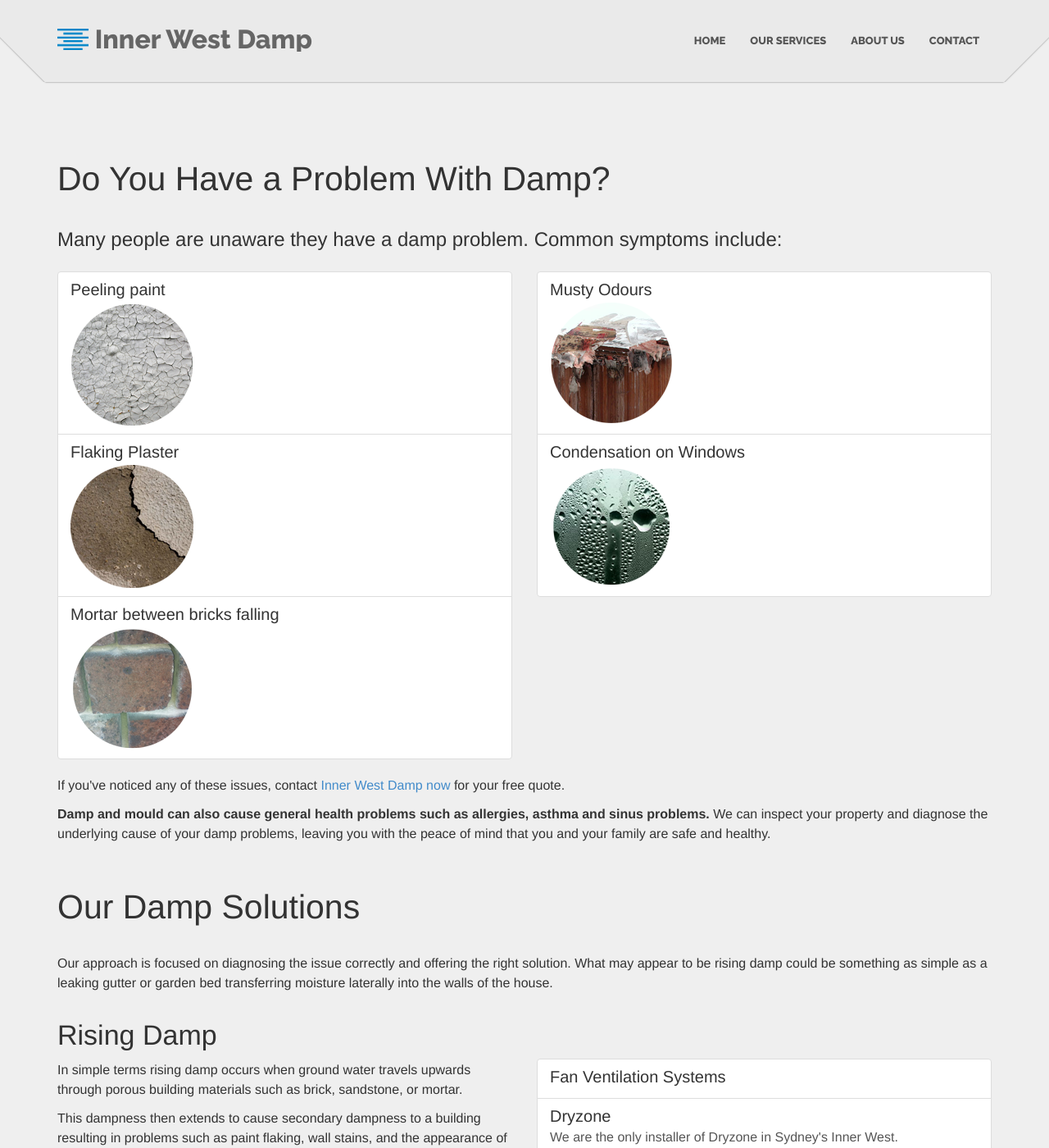
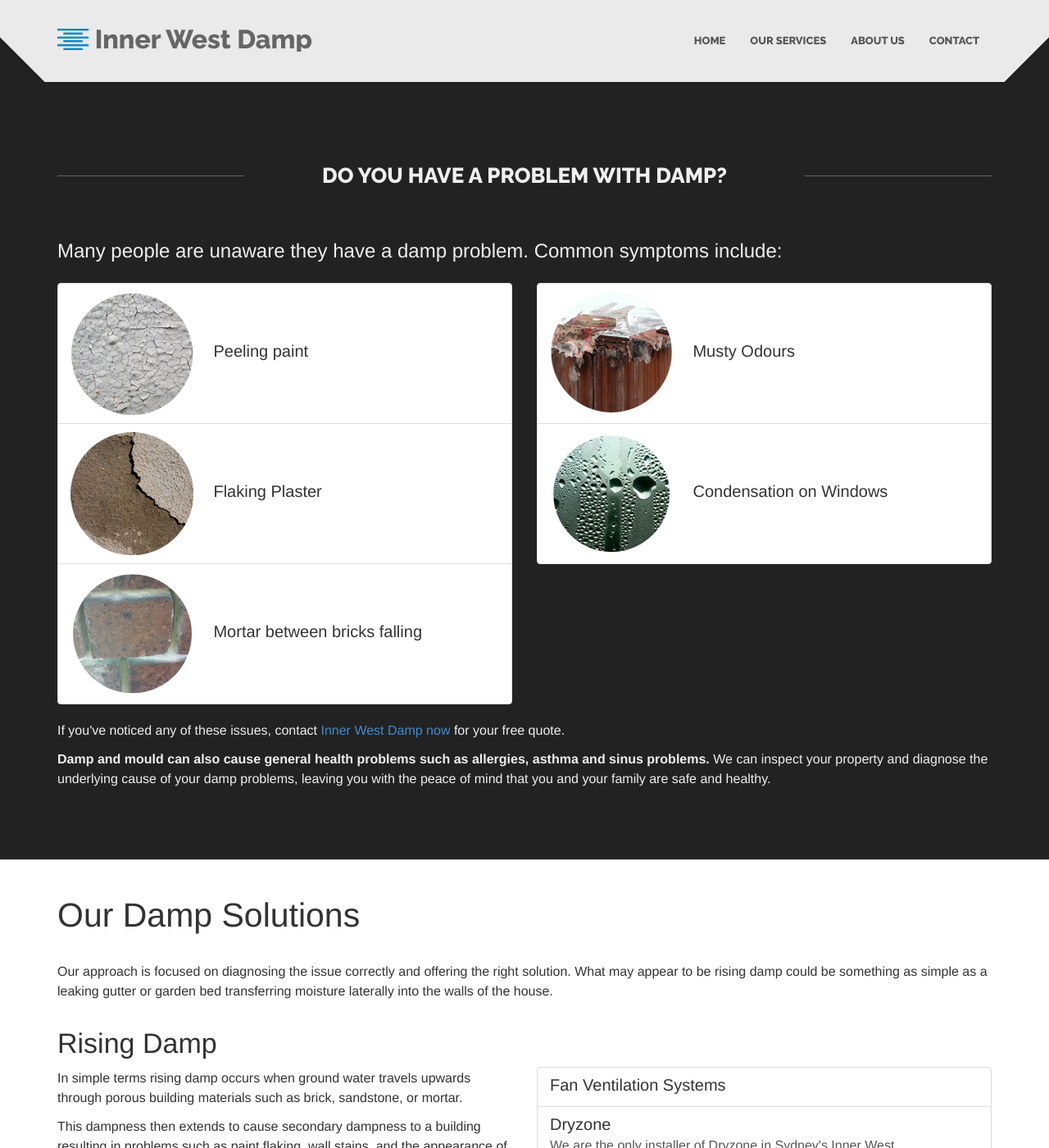
Before and after one commit to innerwestdamp/innerwestdamp.github.io, a Jekyll site: the page built from services.html, in a window 1280 px wide and 1400 px high. Shown: the whole window at 82% size. Built offline with Jekyll 4.4.1, drawn with Linux system fonts in a browser that asks for light colours; nearby versions of some CDN libraries.

Commit message:
reworked services page

```diff
--- a/css/style.scss
+++ b/css/style.scss
@@ -3525,3 +3525,12 @@ blockquote p {
 .contact_filler {
   margin-bottom: 70px;
 }
+
+.damp-image {
+  display: inline;
+}
+
+.damp-text {
+  display: inline;
+  margin-left: 20px;
+}
--- a/services.html
+++ b/services.html
@@ -4,55 +4,84 @@ meta_keywords:
 meta_description:
 ---
 
+<section class="services_teasers dark_section">
   <div class="container triangles-of-section">
     <div class="triangle-up-left"></div>
     <div class="square-left"></div>
     <div class="triangle-up-right"></div>
     <div class="square-right"></div>
   </div>
-<section class="horizontal_teaser">
+
   <div class="container">
+    <h2 class="section_header fancy centered">Do you have a problem with Damp?</h2>
+    <p class="lead">Many people are unaware they have a damp problem.  Common symptoms include: </p>
     <div class="row">
-          <div class="col-sm-12 col-md-12">
-            <h1>Do You Have a Problem With Damp?</h1><br>
-            <p class="lead">Many people are unaware they have a damp problem.  Common symptoms include: </p>
-          </div>
       <div class="col-sm-12 col-md-6">
             <div class="list-group">
-                <a href="#" class="list-group-item">
-                  <h4 class="list-group-item-heading">Peeling paint</h4>
+              <a href="#rising_damp" class="list-group-item">
+                <div class="damp-image">
                   <img src="/images/peeling_paint.png" alt="client">
+                </div>
+                <h4 class="list-group-item-heading damp-text">Peeling paint</h4>
               </a>
-                <a href="#" class="list-group-item">
-                  <h4 class="list-group-item-heading">Flaking Plaster</h4>
+              <a href="#rising_damp" class="list-group-item">
+                <div class="damp-image">
                   <img src="/images/plaster.png" alt="client">
+                </div>
+                <h4 class="list-group-item-heading damp-text">Flaking Plaster</h4>
               </a>
-                <a href="#" class="list-group-item">
-                  <h4 class="list-group-item-heading">Mortar between bricks falling</h4>
+              <a href="#rising_damp" class="list-group-item">
+                 <div class="damp-image">
                   <img src="/images/mortar.png" alt="client">
+                </div>
+                <h4 class="list-group-item-heading damp-text">Mortar between bricks falling</h4>
               </a>
             </div>
           </div>
           <div class="col-sm-12 col-md-6">
              <div class="list-group">
               <a href="#" class="list-group-item">
-                  <h4 class="list-group-item-heading">Musty Odours</h4>
+                <div class="damp-image">
                   <img src="/images/musty.png" alt="client">
+                </div>
+                <h4 class="list-group-item-heading damp-text">Musty Odours</h4>
               </a>
               <a href="#" class="list-group-item">
-                  <h4 class="list-group-item-heading">Condensation on Windows</h4>
+                <div class="damp-image">
                   <img src="/images/condensation.png" alt="client">
+                </div>
+                <h4 class="list-group-item-heading damp-text">Condensation on Windows</h4>
               </a>
             </div>
           </div>
+        </div>
+        <div class="row">
           <div class="col-sm-12 col-md-12">
             <p>
               If you've noticed any of these issues, contact <a href="/contact" target="_blank">Inner West Damp now</a> for your free quote.
             </p>
             <p><strong>Damp and mould can also cause general health problems such as allergies, asthma and sinus problems.</strong> We can inspect your property and diagnose the underlying cause of your damp problems, leaving you with the peace of mind that you and your family are safe and healthy.
             </p>
+          </div>
+        </div>
+      </div>
+  </div>
+</section>
+<section class="horizontal_teaser">
+  <div class="container triangles-of-section">
+   <div class="triangle-up-left"></div>
+   <div class="square-left"></div>
+   <div class="triangle-up-right"></div>
+   <div class="square-right"></div>
+  </div>
+   <div class="container">
+      <div class="row">
+          <div class="col-sm-12 col-md-12">
+            <h1>Do You Have a Problem With Damp?</h1><br>
 
           </div>
+
+
       </div>
       <div class="row"><br>
         <div class="col-sm-12 col-md-12">
@@ -63,7 +92,7 @@ meta_description:
         </div>
       </div>
       <div class="row">
-        <div class="col-sm-12 col-md-6">
+        <div class="col-sm-12 col-md-6" id="rising_damp">
           <h2>Rising Damp</h2>
 
           <p>In simple terms rising damp occurs when ground water travels upwards through porous building materials such as brick, sandstone, or mortar.<p>
@@ -97,7 +126,7 @@ meta_description:
         </div>
       </div>
       <div class="row">
-        <div class="col-sm-12 col-md-6">
+        <div class="col-sm-12 col-md-6" id="subfloor">
           <h2>Sub-Floor Ventilation</h2>
           <p> Musty odours and condensation on windows can appear in a building with inadequate ventilation.
 
```
Also changed, not shown: 3 other files. Lines whose indentation alone changed are shown as unchanged.
